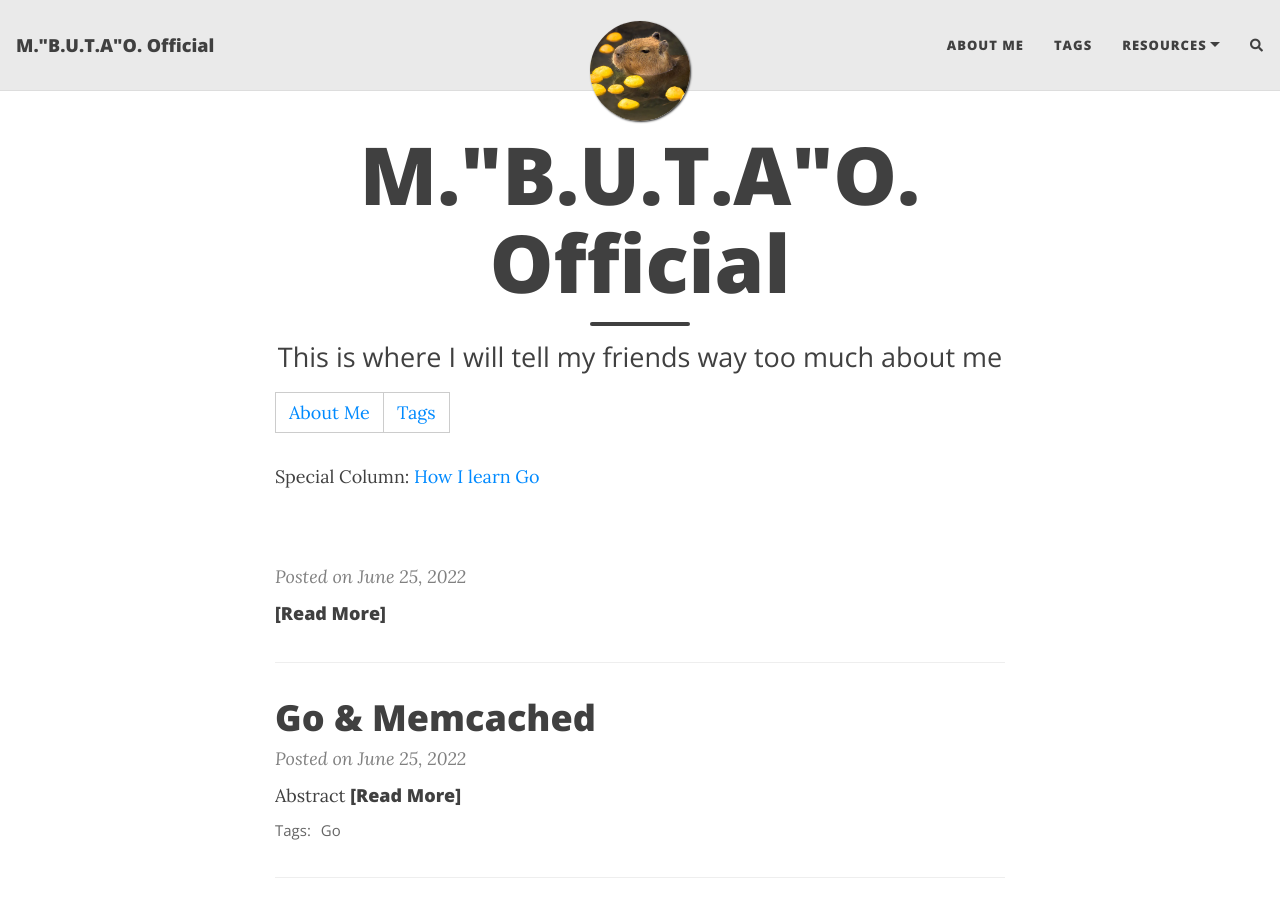
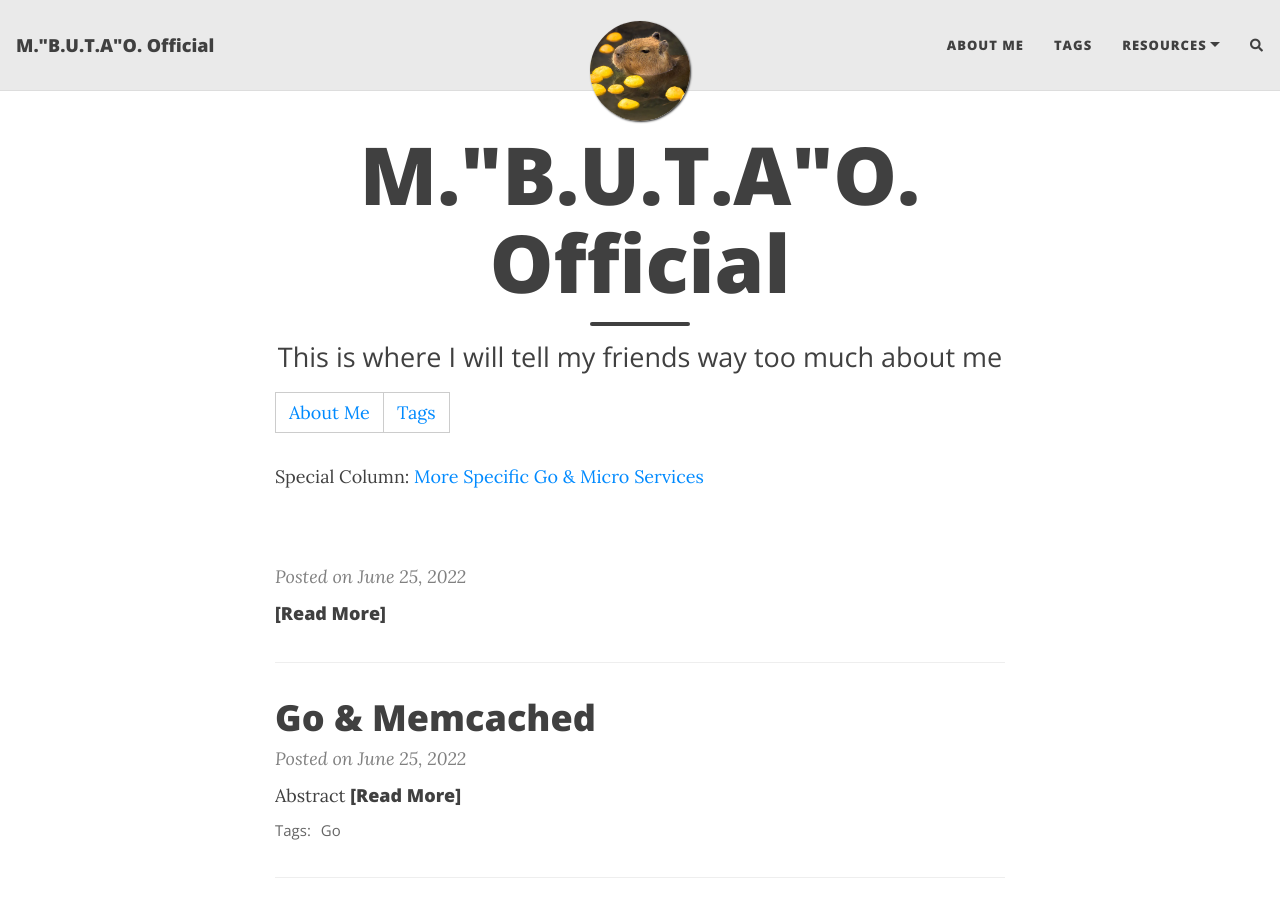
Before and after one commit to mizumoto-cn/mizumoto-cn.github.io, a Jekyll site: the page built from index.md, in a window 1280 px wide and 900 px high. Built offline with Jekyll 4.4.1, drawn with Linux system fonts in a browser that asks for light colours; nearby versions of some CDN libraries; comment, search, counter and statistics services are not loaded.

Commit message:
Index update

```diff
--- a/index.md
+++ b/index.md
@@ -6,4 +6,4 @@ subtitle: This is where I will tell my friends way too much about me
 
 [About Me](aboutme.md)  |    [Tags](tags.html)
 
-Special Column: [How I learn Go](go_index.md)
+Special Column: [More Specific Go & Micro Services](go_index.md)
```
